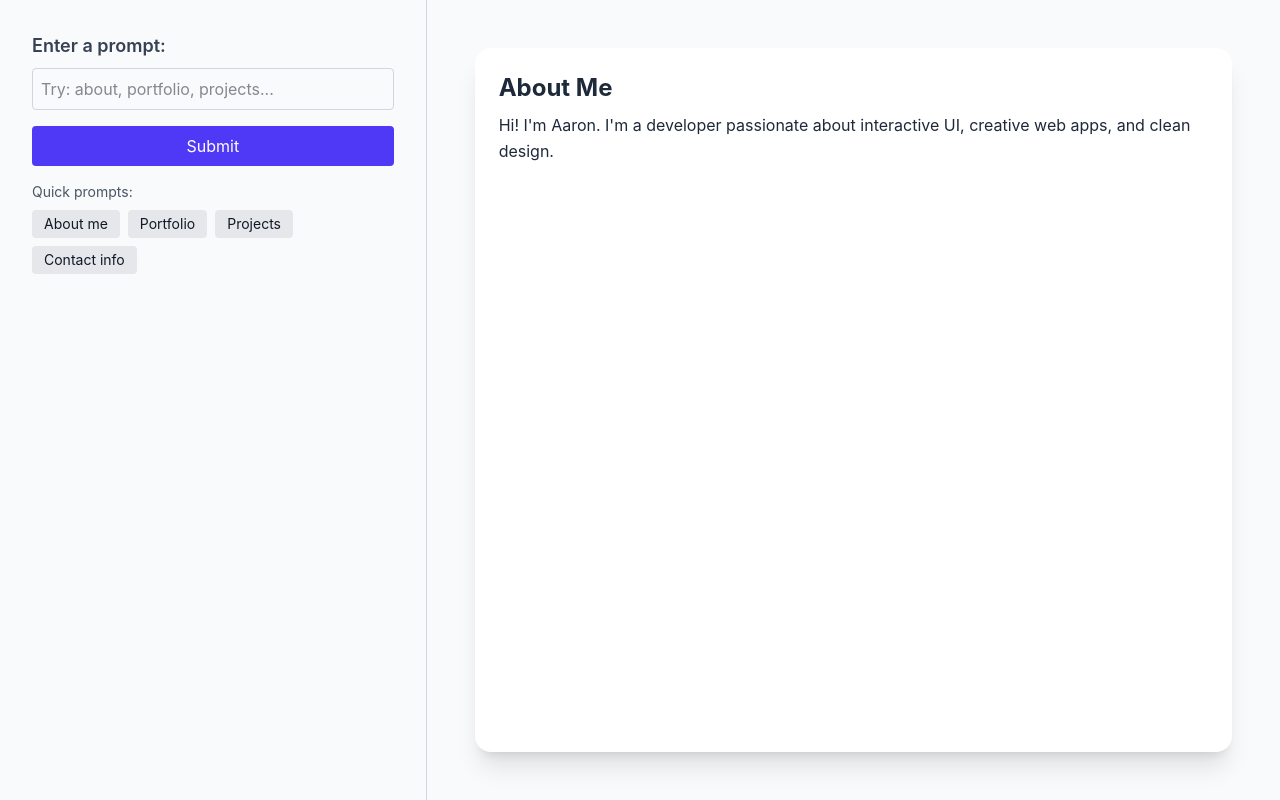
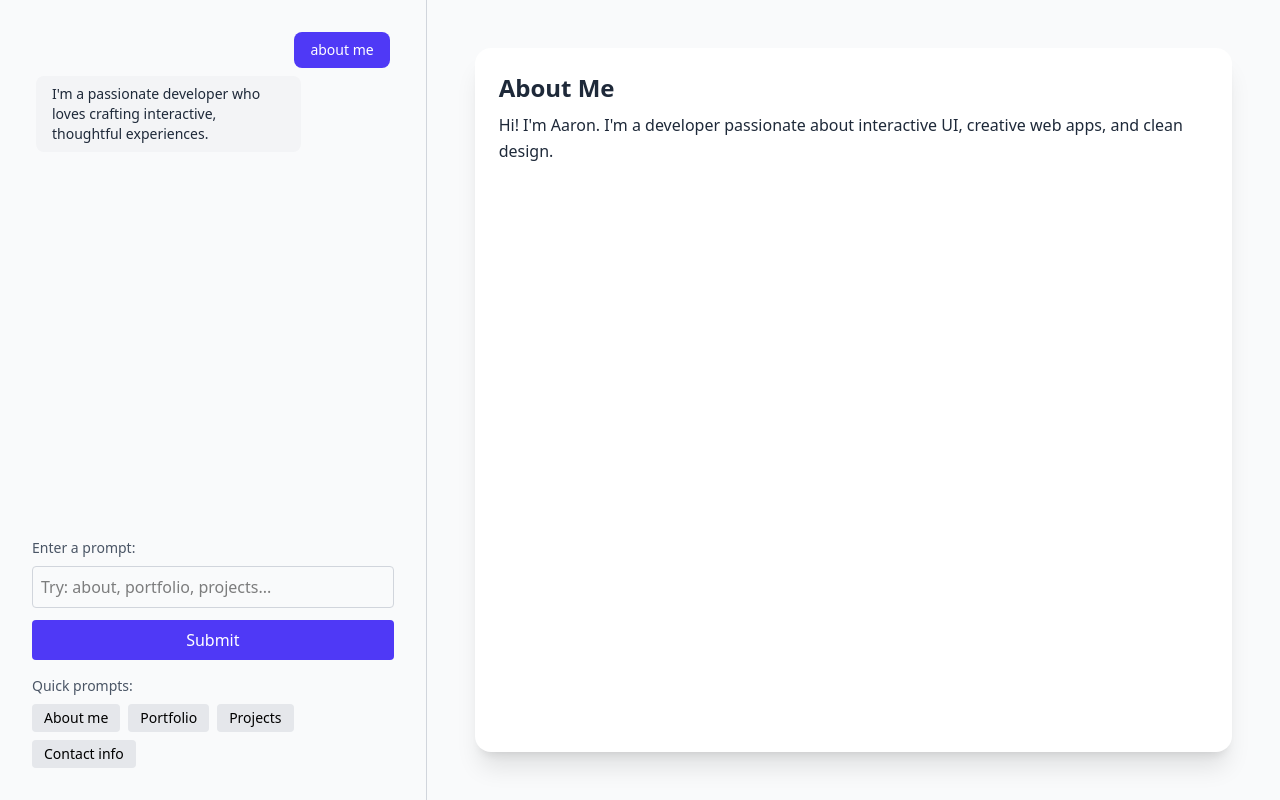
Before and after one commit to AaronWangTW/AaronWangTW.github.io, a Next.js app in the folder personal-website/: page / in a window 1280 px wide. Both pictures are taken after a click on the button "About me". Built offline with nearby package versions, Linux system fonts and the light colour scheme.

Commit message:
added chat interface

```diff
--- a/personal-website/app/components/layout/mainLayout.js
+++ b/personal-website/app/components/layout/mainLayout.js
@@ -12,7 +12,7 @@ export default function MainLayoutClient() {
   }
 
   return (
-    <div className="flex min-h-screen bg-gray-50">
+    <div className="flex h-screen overflow-hidden bg-gray-50">
       {/* Left pane */}
       <div className="w-1/3 border-r border-gray-300 p-4">
         <PromptInput onSubmit={handlePromptSubmit} />
--- a/personal-website/app/components/ui/promptInput.js
+++ b/personal-website/app/components/ui/promptInput.js
@@ -1,26 +1,74 @@
 'use client';
 
-import { useState } from 'react';
+import { useState, useEffect, useRef } from 'react';
+
+const cannedResponses = {
+  'about me': "I'm a passionate developer who loves crafting interactive, thoughtful experiences.",
+  'portfolio': "Sure! Here's my portfolio with web apps, design systems, and creative experiments.",
+  'projects': "I've built a networking server, filesystem tools, and more. Ask me about any!",
+  'contact info': "Reach me via LinkedIn, GitHub, or email — check the Contact section.",
+};
 
 export default function PromptInput({ onSubmit }) {
   const [input, setInput] = useState('');
+  const [chatLog, setChatLog] = useState([]);
+  const chatEndRef = useRef(null);
 
-  function handleSubmit(e) {
+  const handlePromptSubmit = (prompt) => {
+    const response =
+      cannedResponses[prompt.toLowerCase()] || "Oh no, I don't have a good answer for that!";
+    setChatLog((prev) => [
+      ...prev,
+      { type: 'user', text: prompt },
+      { type: 'bot', text: response },
+    ]);
+    onSubmit(prompt);
+  };
+
+  const handleSubmit = (e) => {
     e.preventDefault();
-    if (!input.trim()) return; // ignore empty
-    onSubmit(input.trim());
+    if (!input.trim()) return;
+    handlePromptSubmit(input.trim());
     setInput('');
-  }
+  };
 
-  function handleQuickPrompt(prompt) {
-    onSubmit(prompt);
+  const handleQuickPrompt = (prompt) => {
+    handlePromptSubmit(prompt);
     setInput('');
-  }
+  };
+
+  useEffect(() => {
+    if (chatEndRef.current) {
+      chatEndRef.current.scrollIntoView({ behavior: 'smooth' });
+    }
+  }, [chatLog]);
 
   return (
-    <div className="flex flex-col gap-4 p-4">
+    <div className="flex flex-col h-full overflow-hidden p-4">
+      {/* Scrollable Chat Area */}
+      <div className="flex-1 overflow-y-auto space-y-2 mb-4 px-1">
+        {chatLog.map((entry, index) => (
+          <div
+            key={index}
+            className={`w-full flex ${entry.type === 'user' ? 'justify-end' : 'justify-start'
+              }`}
+          >
+            <div
+              className={`max-w-[75%] px-4 py-2 rounded-lg text-sm transition-all duration-300 ease-out ${entry.type === 'user'
+                  ? 'bg-indigo-600 text-white animate-fade-in'
+                  : 'bg-gray-100 text-gray-800 animate-fade-in'
+                }`}
+            >
+              {entry.text}
+            </div>
+          </div>
+        ))}
+        <div ref={chatEndRef} />
+      </div>
+
+      {/* Input Area */}
       <form onSubmit={handleSubmit} className="flex flex-col gap-2">
-        <label htmlFor="prompt" className="text-lg font-semibold text-gray-700">
+        <label htmlFor="prompt" className="text-sm text-gray-600">
           Enter a prompt:
         </label>
         <input
@@ -33,17 +81,17 @@ export default function PromptInput({ onSubmit }) {
         />
         <button
           type="submit"
-          className="mt-2 rounded bg-indigo-600 text-white py-2 hover:bg-indigo-700 transition"
+          className="mt-1 rounded bg-indigo-600 text-white py-2 hover:bg-indigo-700 transition"
         >
           Submit
         </button>
       </form>
 
-      {/* Quick prompt buttons */}
-      <div>
+      {/* Quick Prompts */}
+      <div className="mt-4">
         <p className="text-sm text-gray-600 mb-2">Quick prompts:</p>
         <div className="flex flex-wrap gap-2">
-          {['about me', 'portfolio', 'projects', 'contact info'].map((prompt) => (
+          {Object.keys(cannedResponses).map((prompt) => (
             <button
               key={prompt}
               onClick={() => handleQuickPrompt(prompt)}
--- a/personal-website/app/globals.css
+++ b/personal-website/app/globals.css
@@ -1,39 +1,22 @@
 @import "tailwindcss";
-/*
-:root {
-  --background: #ffffff;
-  --foreground: #171717;
-}
 
-@theme inline {
-  --color-background: var(--background);
-  --color-foreground: var(--foreground);
-  --font-sans: var(--font-geist-sans);
-  --font-mono: var(--font-geist-mono);
-}
+@tailwind base;
+@tailwind components;
+@tailwind utilities;
 
-@media (prefers-color-scheme: dark) {
-  :root {
-    --background: #0a0a0a;
-    --foreground: #ededed;
+@layer utilities {
+  .animate-fade-in {
+    animation: fadeIn 0.3s ease-in-out;
+  }
+
+  @keyframes fadeIn {
+    from {
+      opacity: 0;
+      transform: translateY(5px);
+    }
+    to {
+      opacity: 1;
+      transform: translateY(0);
+    }
   }
 }
-
-body {
-  background: var(--background);
-  color: var(--foreground);
-  font-family: Arial, Helvetica, sans-serif;
-} */
-
-/* app/components/styles/globals.css */
-
-/* Optional: Global customizations */
-html,
-body {
-  @apply h-full bg-gray-100 text-gray-900;
-  font-family: 'Inter', sans-serif;
-}
-
-* {
-  @apply box-border;
-}
```
